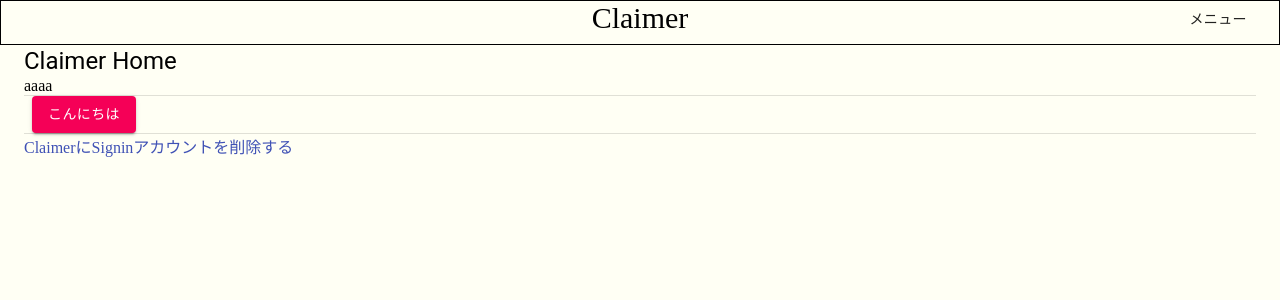
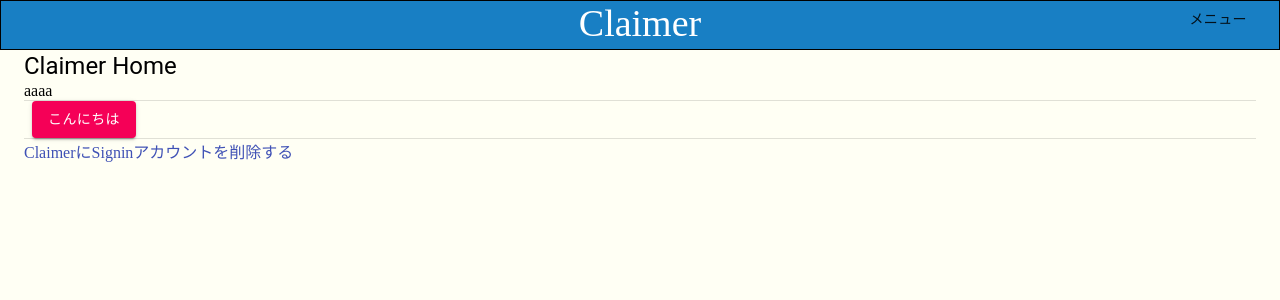
Before and after one commit to 3-month-developmant/front, a React (Create React App) app: page / in a window 1280 px wide. Shown: the top 300 px of the page. Built offline with nearby package versions, Linux system fonts and the light colour scheme.

Commit message:
ヘッダの色を青に

```diff
--- a/public/main.css
+++ b/public/main.css
@@ -18,8 +18,8 @@ body{
     #head{
         position:relative;
         width:100%;
-        height:45px;
-
+        height:50px;
+        background: #187FC4;
         border: 1px solid hsl(0, 20%, 0%);
         box-sizing: border-box;
     }
@@ -30,7 +30,9 @@ body{
     }
 
     span.sysname{
-        font-size:30px;
+        color: #FFFFFF;
+        font-family: serif;
+        font-size:38px;
     }
 }
 @media(max-width:480px){
@@ -38,18 +40,18 @@ body{
         position:relative;
         width:100%;
         height:40px;
-
+        background:#187FC4;
         border: 1px solid hsl(0, 20%, 0%);
         box-sizing: border-box;
     }
     .header{
-        left:30%;
         position: absolute;
         margin-bottom: auto;
         margin-top:auto;
     }
     span.sysname{
-        position:absolute;
+        color: #FFFFFF;
+        font-family: serif;
         font-size:30px;
 
     }
```
